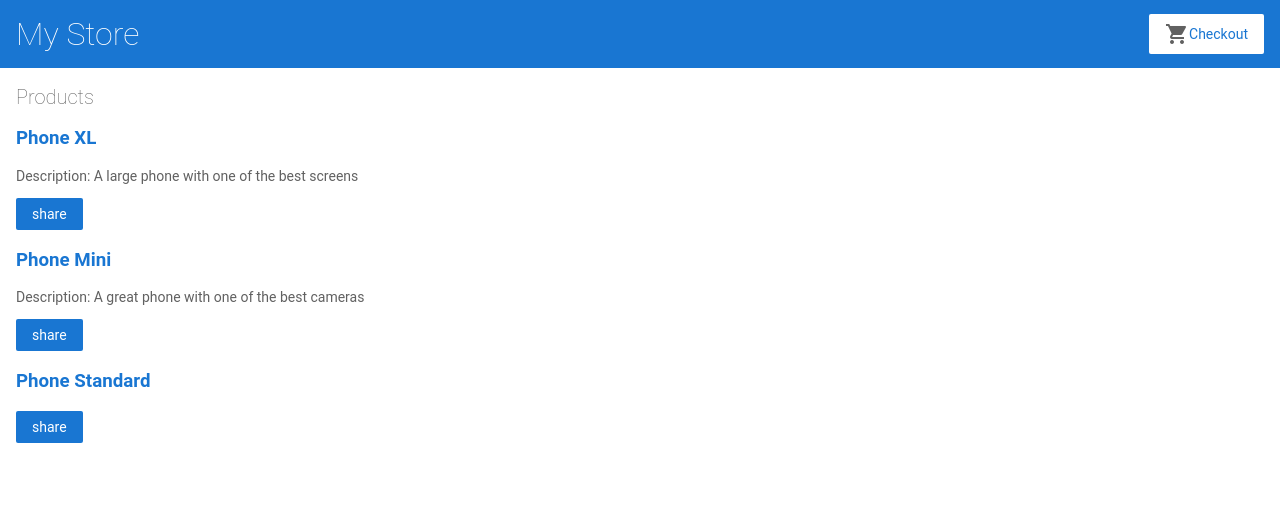
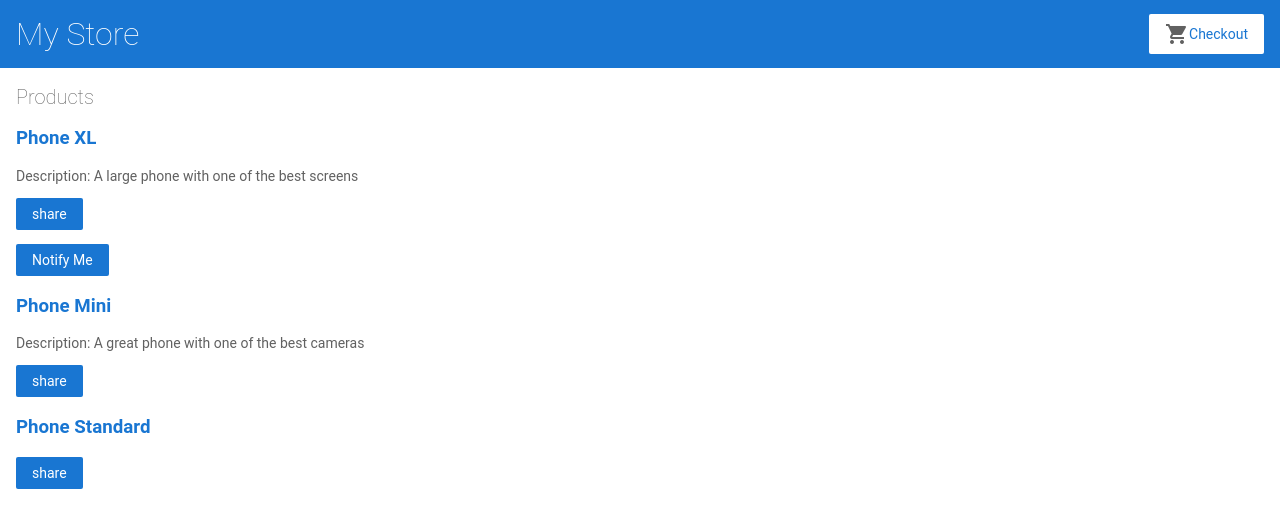
Before and after one commit to poojamodi1/mystoreApp1, an Angular app: page / in a window 1280 px wide. Shown: the top 528 px of the page. Built offline with nearby package versions, Linux system fonts and the light colour scheme.

Commit message:
product list and alerts screen done

```diff
--- a/src/app/app.module.ts
+++ b/src/app/app.module.ts
@@ -6,6 +6,7 @@
 import { AppComponent } from './app.component';
 import { TopBarComponent } from './top-bar/top-bar.component';
 import { ProductListComponent } from './product-list/product-list.component';
+import { ProductAlertsComponent } from './product-list/product-alerts/product-alerts.component';
 
 @NgModule({
   imports: [
@@ -18,7 +19,8 @@
   declarations: [
     AppComponent,
     TopBarComponent,
-    ProductListComponent
+    ProductListComponent,
+    ProductAlertsComponent
   ],
   bootstrap: [
     AppComponent
--- /dev/null
+++ b/src/app/product-list/product-alerts/product-alerts.component.html
@@ -0,0 +1,3 @@
+<p *ngIf="product && product.price > 700">
+  <button type="button" (click)="notify.emit()">Notify Me</button>
+</p>
--- a/src/app/product-list/product-list.component.html
+++ b/src/app/product-list/product-list.component.html
@@ -14,4 +14,8 @@
     <button type="button" (click)="share()">
         share
     </button>
+
+    <app-product-alerts [product]="product" (notify)="onNotify()">
+    </app-product-alerts>
+
 </div>
--- a/src/app/product-list/product-list.component.ts
+++ b/src/app/product-list/product-list.component.ts
@@ -7,13 +7,21 @@
   templateUrl: './product-list.component.html',
   styleUrls: ['./product-list.component.css']
 })
+
 export class ProductListComponent {
+
   products = [...products];
 
   share() {
     window.alert('The product has been shared!');
   }
+
+  onNotify() {
+    window.alert('You will be notified when the product goes on sale');
+  }
 }
+
+
 
 
 /*
```
Also changed, not shown: src/app/product-list/product-alerts/product-alerts.component.ts (added, +13 -0 lines), src/app/product-list/product-alerts/product-alerts.component.css (added).
